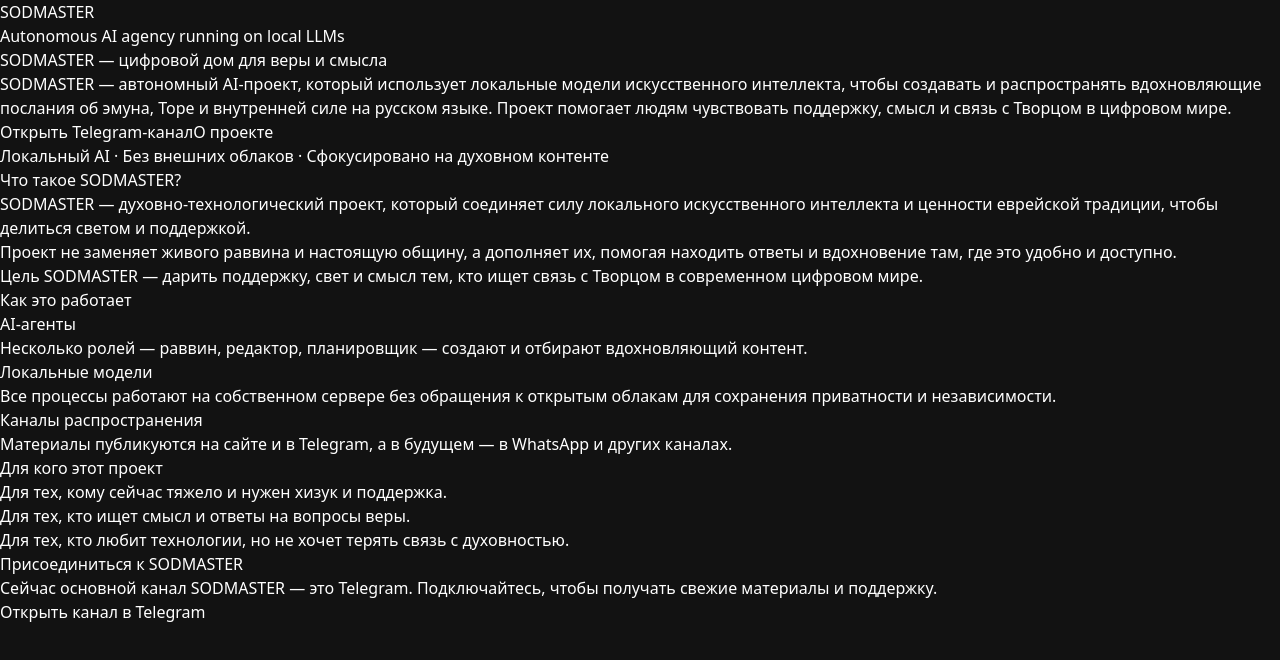
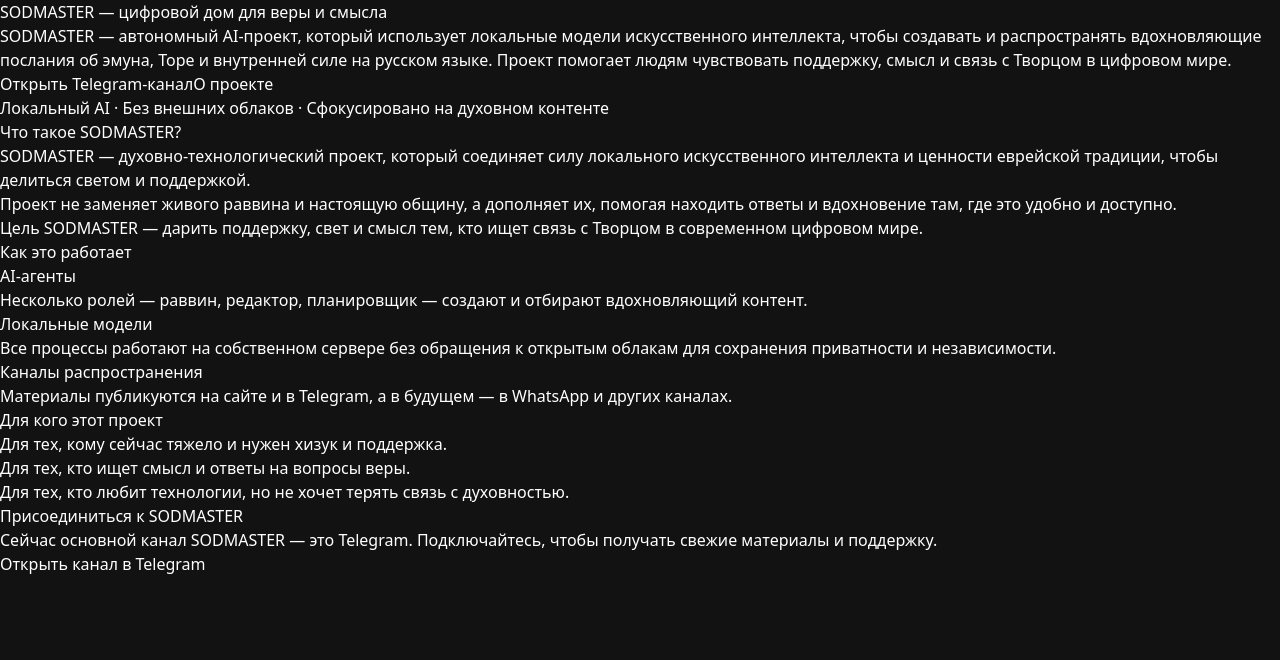
Before and after one commit to sodmaster111/sod, a Next.js app in the folder web/: page / in a window 1280 px wide. Shown: the top 660 px of the page. Built offline with nearby package versions, Linux system fonts and the light colour scheme.

Commit message:
Adjust layout for Russian dark theme and SODMASTER metadata

```diff
--- a/web/app/layout.tsx
+++ b/web/app/layout.tsx
@@ -2,19 +2,15 @@
 import type { ReactNode } from 'react'
 
 export const metadata = {
-  title: 'SODMASTER',
-  description: 'Local-first AI agency monorepo',
+  title: 'SODMASTER — цифровой дом для веры и смысла',
+  description: 'Автономный AI-проект для духовного контента: эмуна, Тора, поддержка и смысл на русском языке.',
 }
 
 export default function RootLayout({ children }: { children: ReactNode }) {
   return (
     <html lang="ru">
-      <body className="min-h-screen bg-slate-50 text-slate-900">
-        <header className="border-b border-slate-800 px-6 py-4">
-          <h1 className="text-xl font-semibold">SODMASTER</h1>
-          <p className="text-sm text-slate-700">Autonomous AI agency running on local LLMs</p>
-        </header>
-        <main className="max-w-4xl mx-auto px-6 py-8 space-y-6">
+      <body className="min-h-screen bg-slate-950 text-slate-100 antialiased">
+        <main className="min-h-screen">
           {children}
         </main>
       </body>
```
